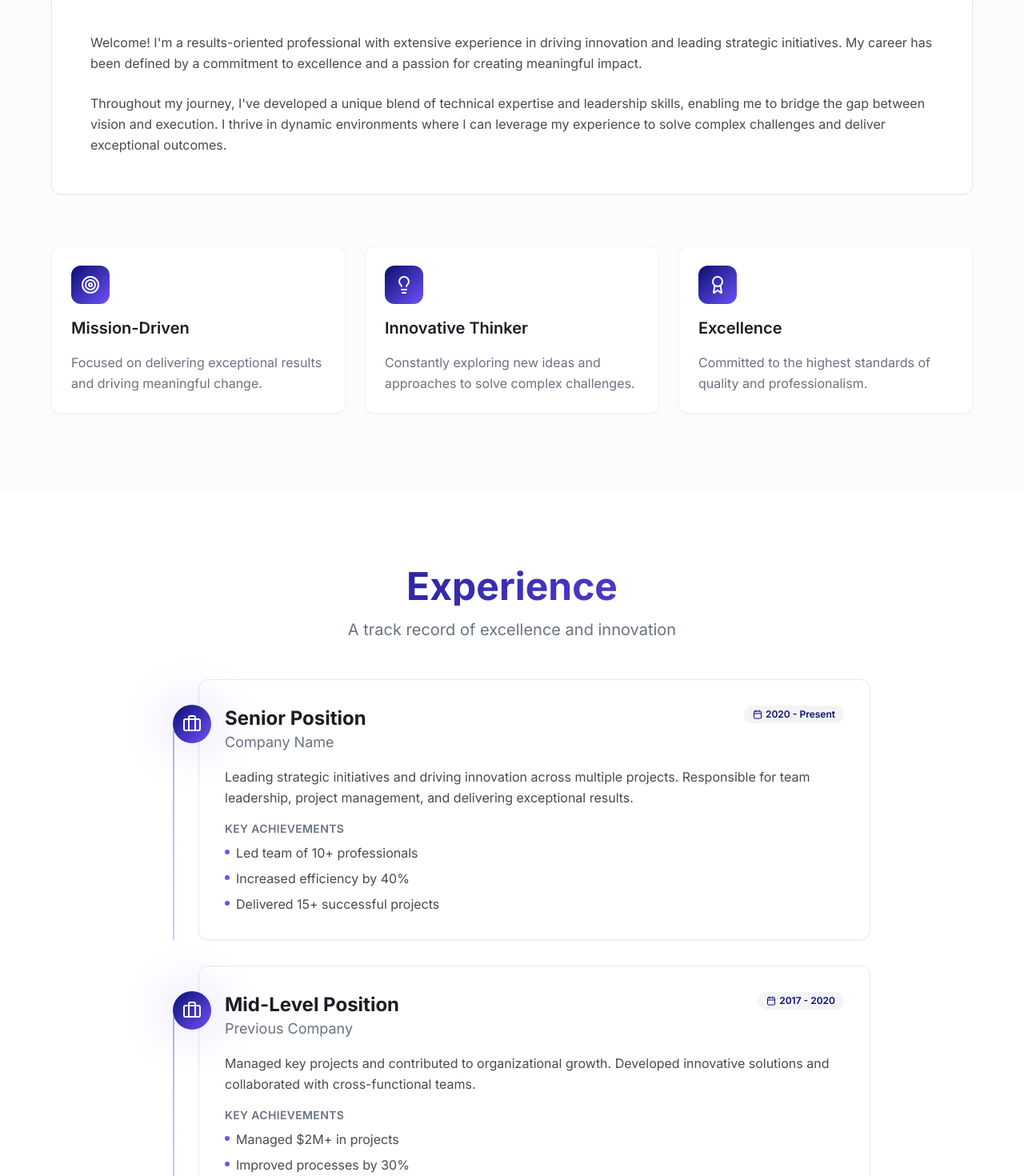
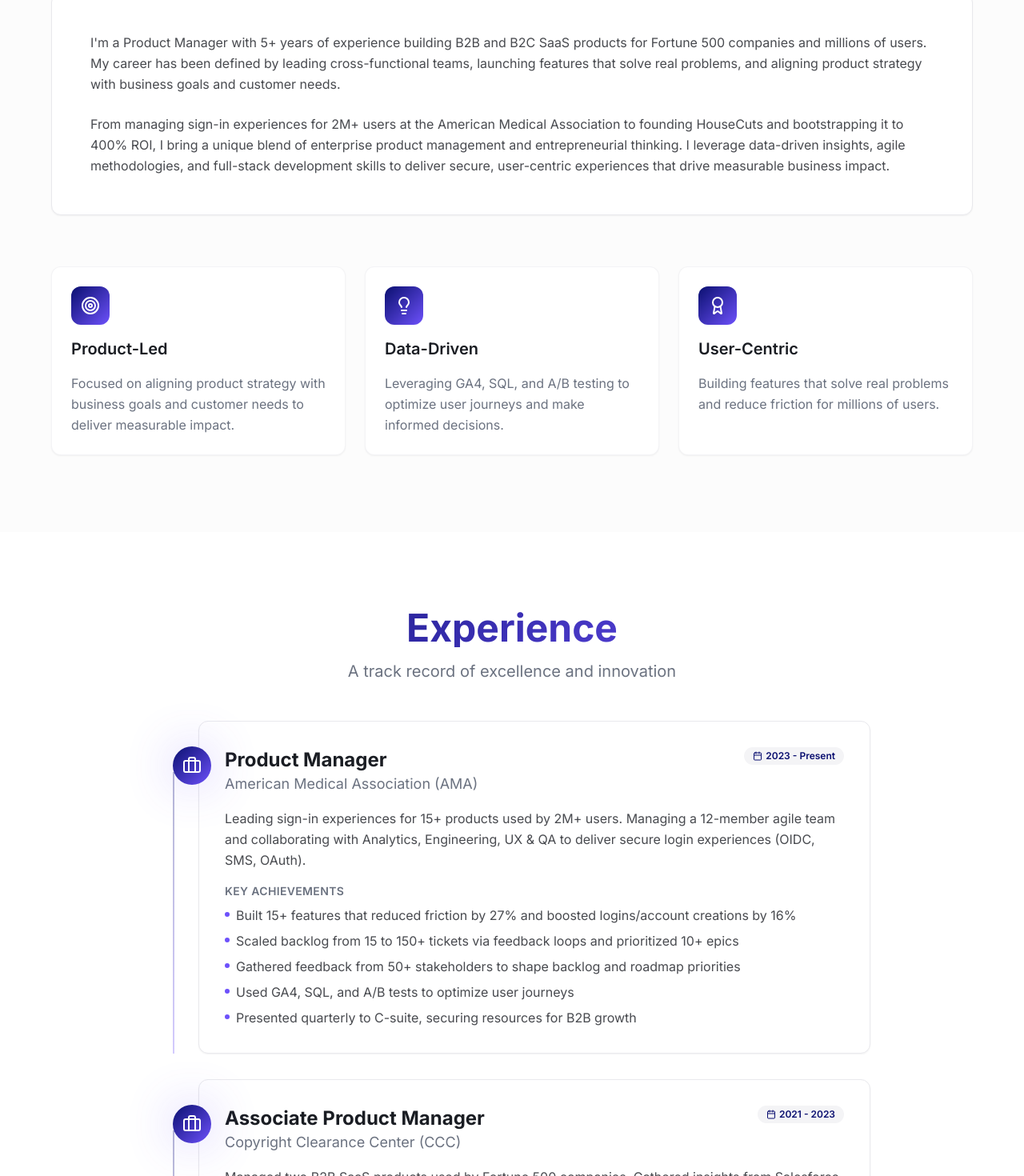
Before and after one commit to shaisraza/Portoflio, a React (Vite) app: page / in a window 1280 px wide. Shown: the part 1061-2531 px from the top of the page at 80% size. Built offline with nearby package versions, Linux system fonts and the light colour scheme; the HTML template or start-up script is replaced by a standard one.

Commit message:
Update portfolio with resume data

```diff
--- a/index.html
+++ b/index.html
@@ -3,15 +3,15 @@
   <head>
     <meta charset="UTF-8" />
     <meta name="viewport" content="width=device-width, initial-scale=1.0" />
-    <title>Shaiss Raza - Professional Portfolio</title>
-    <meta name="description" content="Professional portfolio showcasing experience, skills, and accomplishments of Shaiss Raza. Explore my journey in technology, leadership, and innovation." />
-    <meta name="author" content="Shaiss Raza" />
+    <title>Shais Raza - Product Manager | B2B & B2C SaaS Expert</title>
+    <meta name="description" content="Product Manager with 5+ years building B2B and B2C SaaS products for Fortune 500s. Expert in user authentication, data-driven optimization, and agile team leadership." />
+    <meta name="author" content="Shais Raza" />
     <link rel="preconnect" href="https://fonts.googleapis.com">
     <link rel="preconnect" href="https://fonts.gstatic.com" crossorigin>
     <link href="https://fonts.googleapis.com/css2?family=Inter:wght@300;400;500;600;700;800&display=swap" rel="stylesheet">
 
-    <meta property="og:title" content="Shaiss Raza - Professional Portfolio" />
-    <meta property="og:description" content="Professional portfolio showcasing experience, skills, and accomplishments" />
+    <meta property="og:title" content="Shais Raza - Product Manager Portfolio" />
+    <meta property="og:description" content="5+ years building B2B/B2C SaaS products for Fortune 500s and millions of users. View my experience at AMA, CCC, and HouseCuts." />
     <meta property="og:type" content="website" />
     <meta property="og:image" content="https://lovable.dev/opengraph-image-p98pqg.png" />
 
--- a/src/components/About.tsx
+++ b/src/components/About.tsx
@@ -5,18 +5,18 @@ const About = () => {
   const values = [
     {
       icon: Target,
-      title: "Mission-Driven",
-      description: "Focused on delivering exceptional results and driving meaningful change.",
+      title: "Product-Led",
+      description: "Focused on aligning product strategy with business goals and customer needs to deliver measurable impact.",
     },
     {
       icon: Lightbulb,
-      title: "Innovative Thinker",
-      description: "Constantly exploring new ideas and approaches to solve complex challenges.",
+      title: "Data-Driven",
+      description: "Leveraging GA4, SQL, and A/B testing to optimize user journeys and make informed decisions.",
     },
     {
       icon: Award,
-      title: "Excellence",
-      description: "Committed to the highest standards of quality and professionalism.",
+      title: "User-Centric",
+      description: "Building features that solve real problems and reduce friction for millions of users.",
     },
   ];
 
@@ -38,16 +38,17 @@ const About = () => {
           <Card className="p-8 md:p-12 shadow-elegant animate-fade-in">
             <div className="prose prose-lg max-w-none">
               <p className="text-foreground/80 leading-relaxed mb-6">
-                Welcome! I'm a results-oriented professional with extensive experience in
-                driving innovation and leading strategic initiatives. My career has been
-                defined by a commitment to excellence and a passion for creating meaningful
-                impact.
+                I'm a Product Manager with 5+ years of experience building B2B and B2C SaaS products
+                for Fortune 500 companies and millions of users. My career has been defined by leading
+                cross-functional teams, launching features that solve real problems, and aligning product
+                strategy with business goals and customer needs.
               </p>
               <p className="text-foreground/80 leading-relaxed">
-                Throughout my journey, I've developed a unique blend of technical expertise
-                and leadership skills, enabling me to bridge the gap between vision and
-                execution. I thrive in dynamic environments where I can leverage my experience
-                to solve complex challenges and deliver exceptional outcomes.
+                From managing sign-in experiences for 2M+ users at the American Medical Association to
+                founding HouseCuts and bootstrapping it to 400% ROI, I bring a unique blend of enterprise
+                product management and entrepreneurial thinking. I leverage data-driven insights, agile
+                methodologies, and full-stack development skills to deliver secure, user-centric experiences
+                that drive measurable business impact.
               </p>
             </div>
           </Card>
--- a/src/components/Contact.tsx
+++ b/src/components/Contact.tsx
@@ -7,8 +7,8 @@ const Contact = () => {
     {
       icon: Mail,
       label: "Email",
-      value: "contact@example.com",
-      href: "mailto:contact@example.com",
+      value: "shaisraza@outlook.com",
+      href: "mailto:shaisraza@outlook.com",
     },
     {
       icon: Linkedin,
@@ -19,14 +19,14 @@ const Contact = () => {
     {
       icon: Github,
       label: "GitHub",
-      value: "github.com/username",
-      href: "https://github.com/username",
+      value: "github.com/shaisraza",
+      href: "https://github.com/shaisraza",
     },
     {
-      icon: Globe,
-      label: "Website",
-      value: "portfolio.com",
-      href: "https://portfolio.com",
+      icon: Mail,
+      label: "Phone",
+      value: "(248) 798-0669",
+      href: "tel:+12487980669",
     },
   ];
 
@@ -80,7 +80,7 @@ const Contact = () => {
             <Button
               size="lg"
               className="bg-primary-foreground text-primary hover:bg-primary-foreground/90 shadow-glow"
-              onClick={() => window.open("mailto:contact@example.com", "_blank")}
+              onClick={() => window.open("mailto:shaisraza@outlook.com", "_blank")}
             >
               Send Me a Message
             </Button>
--- a/src/components/Education.tsx
+++ b/src/components/Education.tsx
@@ -5,26 +5,25 @@ import { GraduationCap, Award } from "lucide-react";
 const Education = () => {
   const education = [
     {
-      degree: "Master's Degree",
-      field: "Business Administration / Computer Science / Engineering",
-      institution: "University Name",
-      year: "2015",
-      description: "Specialized in strategic management and advanced technical concepts.",
+      degree: "Master of Science",
+      field: "Entrepreneurship & Technology",
+      institution: "Babson College, F.W Olin Graduate School of Business",
+      year: "2019 - 2020",
+      description: "Advanced studies combining entrepreneurship, technology, and business strategy.",
     },
     {
-      degree: "Bachelor's Degree",
-      field: "Related Field",
-      institution: "University Name",
-      year: "2013",
-      description: "Graduated with honors, focusing on foundational concepts and practical applications.",
+      degree: "Bachelor of Science",
+      field: "Microbiology",
+      institution: "Michigan State University",
+      year: "2014 - 2018",
+      description: "Comprehensive undergraduate education in biological sciences with a focus on research methodology and data analysis.",
     },
   ];
 
   const certifications = [
-    "Professional Certification",
-    "Industry Certification",
-    "Leadership Certification",
-    "Technical Certification",
+    "Full-Stack Development with MERN and GenAI",
+    "SAFe Product Owner - Product Manager",
+    "Quantum Metrics, Testim Foundations",
   ];
 
   return (
--- a/src/components/Experience.tsx
+++ b/src/components/Experience.tsx
@@ -5,39 +5,44 @@ import { Briefcase, Calendar } from "lucide-react";
 const Experience = () => {
   const experiences = [
     {
-      title: "Senior Position",
-      company: "Company Name",
-      period: "2020 - Present",
+      title: "Product Manager",
+      company: "American Medical Association (AMA)",
+      period: "2023 - Present",
       description:
-        "Leading strategic initiatives and driving innovation across multiple projects. Responsible for team leadership, project management, and delivering exceptional results.",
+        "Leading sign-in experiences for 15+ products used by 2M+ users. Managing a 12-member agile team and collaborating with Analytics, Engineering, UX & QA to deliver secure login experiences (OIDC, SMS, OAuth).",
       highlights: [
-        "Led team of 10+ professionals",
-        "Increased efficiency by 40%",
-        "Delivered 15+ successful projects",
+        "Built 15+ features that reduced friction by 27% and boosted logins/account creations by 16%",
+        "Scaled backlog from 15 to 150+ tickets via feedback loops and prioritized 10+ epics",
+        "Gathered feedback from 50+ stakeholders to shape backlog and roadmap priorities",
+        "Used GA4, SQL, and A/B tests to optimize user journeys",
+        "Presented quarterly to C-suite, securing resources for B2B growth",
       ],
     },
     {
-      title: "Mid-Level Position",
-      company: "Previous Company",
-      period: "2017 - 2020",
+      title: "Associate Product Manager",
+      company: "Copyright Clearance Center (CCC)",
+      period: "2021 - 2023",
       description:
-        "Managed key projects and contributed to organizational growth. Developed innovative solutions and collaborated with cross-functional teams.",
+        "Managed two B2B SaaS products used by Fortune 500 companies. Gathered insights from Salesforce, support tickets & 50+ client interviews. Collaborated with Engineering, Legal & Finance on pricing and SOWs.",
       highlights: [
-        "Managed $2M+ in projects",
-        "Improved processes by 30%",
-        "Mentored junior team members",
+        "Launched 5+ features and 15+ enhancements, generating $175K from 25 renewal/upsell contracts",
+        "Performed TAM analysis of 1,200 companies via NAICS codes",
+        "Integrated 15+ semantic vocabularies to ontology search engine",
+        "Authored docs and led weekly office hours for 50+ team members",
       ],
     },
     {
-      title: "Junior Position",
-      company: "Earlier Company",
-      period: "2015 - 2017",
+      title: "Founder",
+      company: "HouseCuts",
+      period: "2020 - 2021",
       description:
-        "Contributed to various projects and gained foundational experience in the industry. Quickly advanced through demonstrated excellence and dedication.",
+        "Built a platform for booking in-home haircuts with local professionals. Completed 10K+ appointments and generated $325K+ revenue over 5+ years, maintaining a 5-star Google rating.",
       highlights: [
-        "Completed 20+ projects",
-        "Earned promotion in 18 months",
-        "Received excellence award",
+        "Bootstrapped company to achieve 400% ROI ($325K from $65K)",
+        "Built full-stack application in 1 year with Acuity & Square API integrations",
+        "Created a new pricing model and ran CAC-optimized campaigns from Google, Indeed, and NextDoor",
+        "Featured on Chronicle 7 News, leading to 250% overnight growth",
+        "Expanded to campuses, hospitals & senior homes",
       ],
     },
   ];
--- a/src/components/Hero.tsx
+++ b/src/components/Hero.tsx
@@ -34,16 +34,16 @@ const Hero = () => {
         <div className="max-w-4xl mx-auto text-center space-y-8 animate-fade-in">
           <div className="space-y-4">
             <h1 className="text-5xl md:text-7xl font-bold text-primary-foreground leading-tight">
-              Shaiss Raza
+              Shais Raza
             </h1>
             <p className="text-xl md:text-2xl text-primary-foreground/90 font-light">
-              Professional Title | Industry Leader | Innovator
+              Product Manager | B2B & B2C SaaS Expert | Tech Innovator
             </p>
           </div>
 
           <p className="text-lg md:text-xl text-primary-foreground/80 max-w-2xl mx-auto leading-relaxed">
-            Passionate about driving innovation and creating impactful solutions.
-            Specializing in technology, leadership, and strategic development.
+            5+ years of experience building B2B and B2C SaaS products for Fortune 500s and millions of users.
+            Skilled at leading teams, launching features that solve problems, and aligning product strategy with business goals.
           </p>
 
           <div className="flex flex-col sm:flex-row gap-4 justify-center items-center pt-4">
--- a/src/components/Navigation.tsx
+++ b/src/components/Navigation.tsx
@@ -32,11 +32,7 @@ const Navigation = () => {
 
   return (
     <nav
-      className={`fixed top-0 left-0 right-0 z-50 transition-all duration-300 ${
-        isScrolled
-          ? "bg-background/80 backdrop-blur-lg border-b border-border shadow-elegant"
-          : "bg-transparent"
-      }`}
+      className="fixed top-0 left-0 right-0 z-50 bg-background/95 backdrop-blur-sm border-b border-border shadow-md transition-all duration-300"
     >
       <div className="container mx-auto px-6 py-4">
         <div className="flex items-center justify-between">
--- a/src/components/Skills.tsx
+++ b/src/components/Skills.tsx
@@ -8,48 +8,48 @@ const Skills = () => {
       icon: Code,
       title: "Technical Skills",
       skills: [
-        "Project Management",
-        "Data Analysis",
-        "Strategic Planning",
-        "Software Development",
-        "Systems Architecture",
-        "Process Optimization",
+        "Full-Stack Development",
+        "SQL",
+        "Visual Studio Code",
+        "GitHub",
+        "Prompt Engineering",
+        "Material Design",
       ],
     },
     {
       icon: Users,
-      title: "Leadership",
+      title: "Product Management",
       skills: [
-        "Team Management",
-        "Mentorship",
-        "Cross-functional Collaboration",
-        "Change Management",
-        "Stakeholder Relations",
-        "Talent Development",
+        "Jira",
+        "Figma",
+        "Salesforce",
+        "SAFe Product Owner",
+        "Agile Methodologies",
+        "Roadmap Planning",
       ],
     },
     {
       icon: TrendingUp,
-      title: "Business",
+      title: "Analytics & Data",
       skills: [
-        "Strategy Development",
-        "Business Analysis",
-        "Market Research",
-        "Financial Planning",
-        "Risk Management",
-        "Performance Metrics",
+        "GA4",
+        "PowerBI",
+        "A/B Testing",
+        "SQL",
+        "Quantum Metrics",
+        "Data Analysis",
       ],
     },
     {
       icon: Lightbulb,
-      title: "Innovation",
+      title: "Business Tools",
       skills: [
-        "Creative Problem Solving",
-        "Design Thinking",
-        "Agile Methodologies",
-        "Digital Transformation",
-        "Innovation Strategy",
-        "Emerging Technologies",
+        "PowerPoint",
+        "Salesforce",
+        "Market Research",
+        "TAM Analysis",
+        "Pricing Strategy",
+        "Stakeholder Management",
       ],
     },
   ];
```
